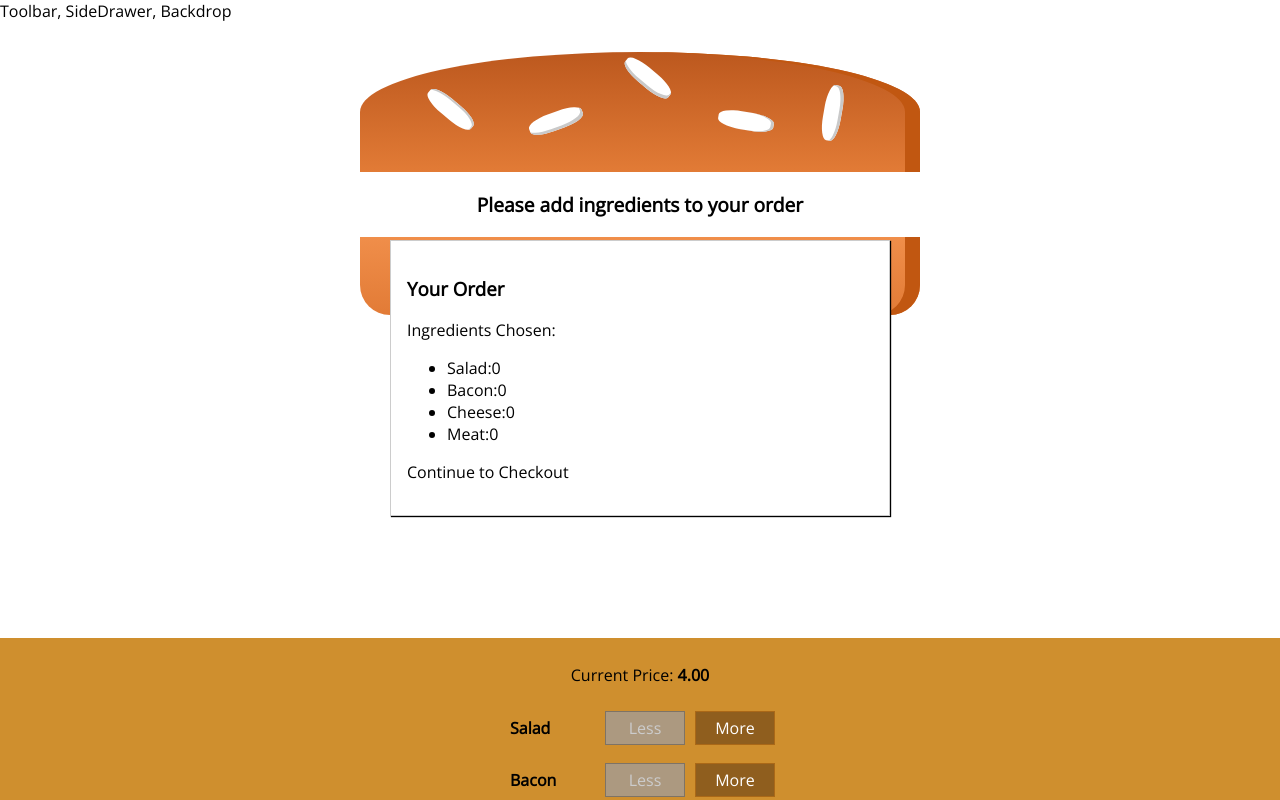
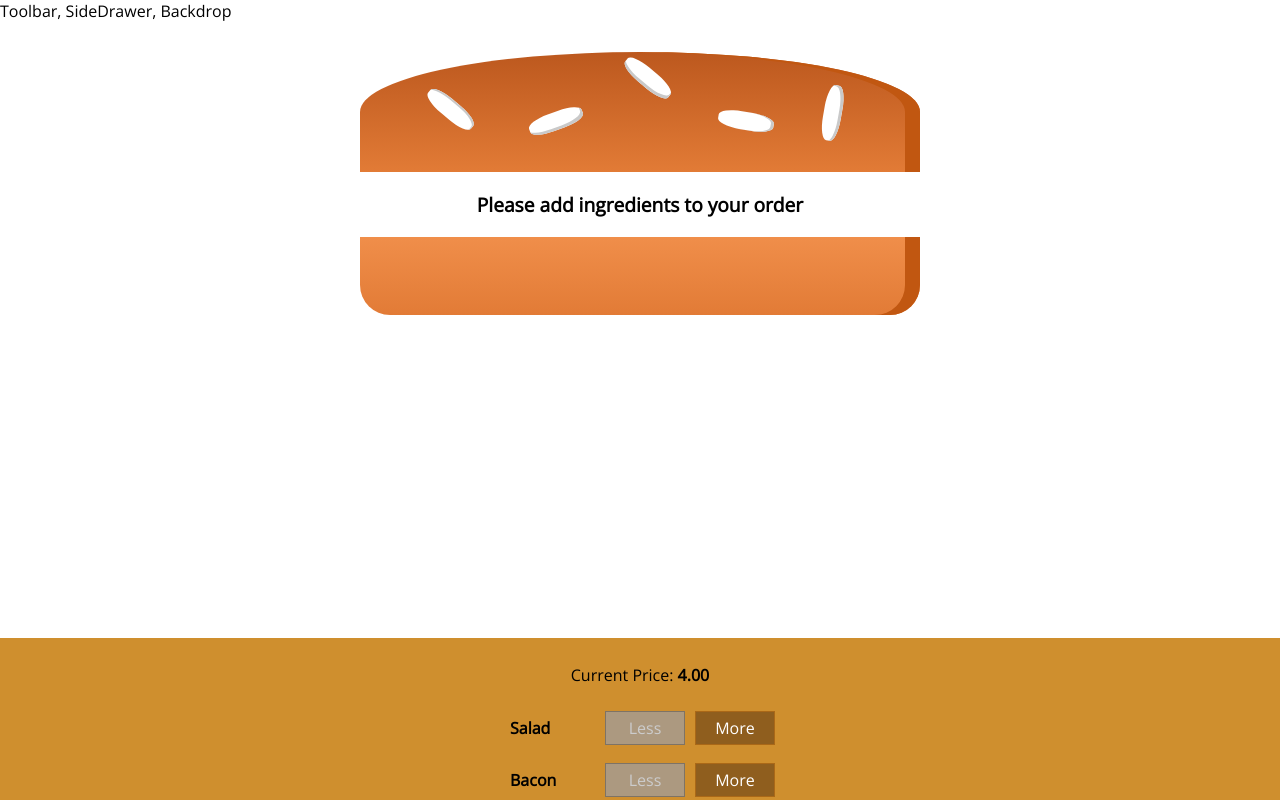
Before and after one commit to fmiusov/Quarantine-Food-Delivery, a React app: page / in a window 1280 px wide. Shown: the top 800 px of the page. Built offline with nearby package versions, Linux system fonts and the light colour scheme.

Commit message:
sliding modal animation added

```diff
--- a/src/components/Burger/BuildControls/BuildControls.js
+++ b/src/components/Burger/BuildControls/BuildControls.js
@@ -22,7 +22,7 @@
         disabled={props.disabled[ctrl.type]}
       />
     ))}
-    <button className={classes.OrderButton} disabled={!props.purchasable}>ORDER NOW</button>
+    <button className={classes.OrderButton} disabled={!props.purchasable} onClick={props.ordered}>ORDER NOW</button>
   </div>
 );
 
--- a/src/components/Burger/OrderSummary/OrderSummary.js
+++ b/src/components/Burger/OrderSummary/OrderSummary.js
@@ -5,7 +5,7 @@
 const orderSummary = (props) => {
   const ingredientSummary = Object.keys(props.ingredients).map((igKey) => {
     return (
-      <li>
+      <li key={igKey}>
         <span style={{ textTransform: "capitalize" }}>{igKey}</span>:
         {props.ingredients[igKey]}
       </li>
--- a/src/components/UI/Modal/Modal.js
+++ b/src/components/UI/Modal/Modal.js
@@ -1,11 +1,17 @@
-import React from 'react';
+import React from "react";
 
-import classes from './Modal.css';
+import classes from "./Modal.css";
 
 const modal = (props) => (
-    <div className={classes.Modal}>
-        {props.children}
-    </div>
-)
+  <div
+    className={classes.Modal}
+    style={{
+      transform: props.show ? "translateY(0)" : "translateY(-100vh)",
+      opacity: props.show ? "1" : "0",
+    }}
+  >
+    {props.children}
+  </div>
+);
 
 export default modal;
--- a/src/containers/BurgerBuilder/BurgerBuilder.js
+++ b/src/containers/BurgerBuilder/BurgerBuilder.js
@@ -23,6 +23,7 @@
     },
     totalPrice: 4,
     purchasable: false,
+    purchasing: false,
   };
 
   updatePurchaseState(ingredients) {
@@ -67,6 +68,10 @@
     this.updatePurchaseState(updatedIngredients);
   };
 
+  purchaseHandler = () => {
+    this.setState({ purchasing: true });
+  }
+
   render() {
     const disabledInfo = {
       ...this.state.ingredients,
@@ -76,8 +81,8 @@
     }
     return (
       <Aux>
-        <Modal>
-          <OrderSummary ingredients={this.state.ingredients}/>
+        <Modal show={this.state.purchasing}>
+          <OrderSummary ingredients={this.state.ingredients} />
         </Modal>
         <Burger ingredients={this.state.ingredients} />
         <BuildControls
@@ -86,6 +91,7 @@
           disabled={disabledInfo}
           price={this.state.totalPrice}
           purchasable={this.state.purchasable}
+          ordered={this.purchaseHandler}
         />
       </Aux>
     );
```
